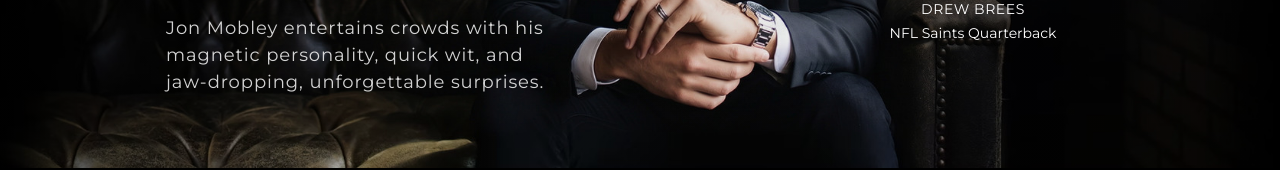
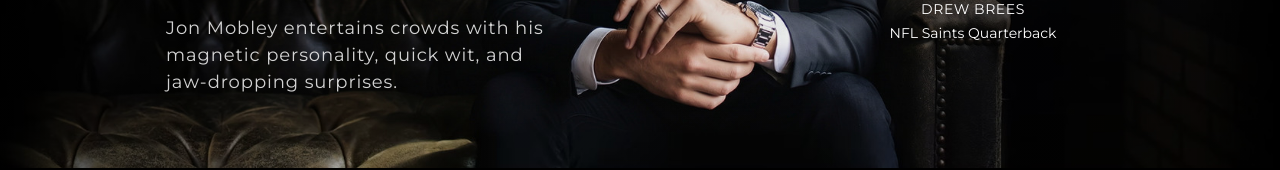
Before and after one commit to jonmobley/jonmobley, a plain HTML site: page index.html in a window 1280 px wide. Shown: the part 476-646 px from the top of the page. Drawn offline with Linux system fonts and the light colour scheme; a script that the page names is missing.

Commit message:
Revert "Visual edit: text “Jon Mobley entertains crowds with his magnetic personality, ” → “Jon Mobley entertains crowds with his magnetic personality, ”"
This reverts commit f2a5956d253fb3a5dad0992b2dbf37ee2d93285d.

```diff
--- a/index.html
+++ b/index.html
@@ -104,7 +104,7 @@
             </div>
           </div>
           <p class="hero-copy">
-            Jon Mobley entertains crowds with his magnetic personality, quick wit, and jaw-dropping, unforgettable surprises.
+            Jon Mobley entertains crowds with his magnetic personality, quick wit, and jaw-dropping surprises.
           </p>
         </div>
 
```
